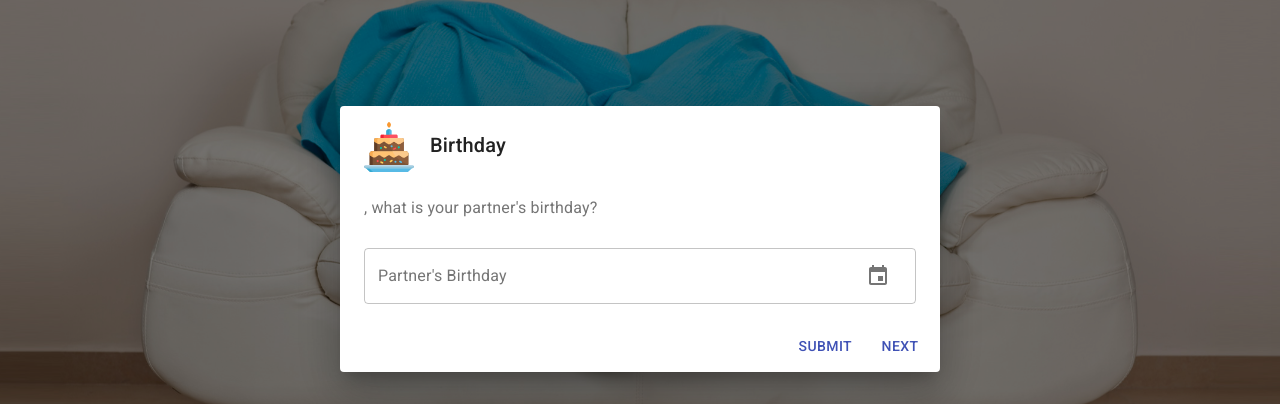
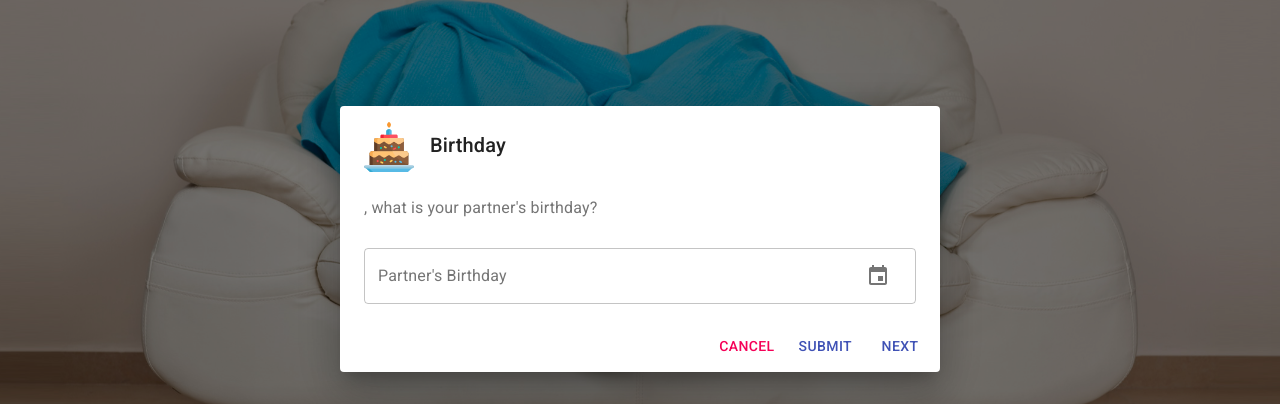
Before and after one commit to petercolella/perfect-partner, a React (Create React App) app in the folder client/: page /birthday in a window 1280 px wide. Shown: the part 161-565 px from the top of the page. Built offline with nearby package versions, Linux system fonts and the light colour scheme; the HTML template or start-up script is replaced by a standard one.

Commit message:
removes TransitionGrow wrapper, refactors handleDialogClose, removes console.logs, and adds cancel button in DateQuestionDialog

```diff
--- a/client/src/components/QuestionComponents/DateQuestionDialog/index.js
+++ b/client/src/components/QuestionComponents/DateQuestionDialog/index.js
@@ -100,22 +100,22 @@ const DateQuestionDialog = props => {
   React.useEffect(() => {
     setTimeout(() => {
       setDialogOpen(true);
-    }, 200);
+    }, 250);
   }, []);
 
   const Image = props.image;
 
-  const TransitionGrow = React.forwardRef(function Transition(props, ref) {
-    return (
-      <Grow
-        style={{
-          transformOrigin: 'top center'
-        }}
-        ref={ref}
-        {...props}
-      />
-    );
-  });
+  function handleDialogClose(event, reason) {
+    if (reason === 'clickaway') {
+      return;
+    }
+
+    setDialogOpen(false);
+    props.loadUserInfo();
+    setTimeout(() => {
+      setDialogOpen(true);
+    }, 250);
+  }
 
   function handleToastClose(event, reason) {
     if (reason === 'clickaway') {
@@ -129,14 +129,6 @@ const DateQuestionDialog = props => {
     props.handleFormSubmit(e);
     setToastOpen(true);
   };
-
-  console.log(`
-props.userField:
-${props.userField}
-
-new Date(props.userField).toLocaleDateString():
-${new Date(props.userField).toLocaleDateString()}
-  `);
 
   return (
     <div>
@@ -182,12 +174,12 @@ ${new Date(props.userField).toLocaleDateString()}
       <Dialog
         fullWidth={true}
         open={dialogOpen}
-        TransitionComponent={TransitionGrow}
+        TransitionComponent={Grow}
         TransitionProps={{
           ...(dialogOpen ? { timeout: 1000 } : {})
         }}
         keepMounted
-        onClose={props.closeUpdateComp}
+        onClose={handleDialogClose}
         aria-labelledby="form-dialog-title"
         scroll={'body'}>
         <DialogTitle id="form-dialog-title">
@@ -202,22 +194,25 @@ ${new Date(props.userField).toLocaleDateString()}
             <KeyboardDatePicker
               animateYearScrolling={true}
               clearable
-              id="birthDate"
+              fullWidth
+              inputVariant="outlined"
+              format="MM/dd/yyyy"
+              margin="normal"
+              id="dateQuestionDialogDatePicker"
               label={props.label}
-              format="MM/dd/yyyy"
-              fullWidth
               placeholder="mm/dd/yyyy"
               value={props.userField}
-              onChange={props.handleUserDateInputChange}
+              onChange={props.handleDateInputChange}
               KeyboardButtonProps={{
                 'aria-label': 'change date'
               }}
-              margin="normal"
-              inputVariant="outlined"
             />
           </MuiPickersUtilsProvider>
         </DialogContent>
         <DialogActions>
+          <Button onClick={handleDialogClose} color="secondary">
+            Cancel
+          </Button>
           <Button onClick={clickHandler} color="primary">
             Submit
           </Button>
```
